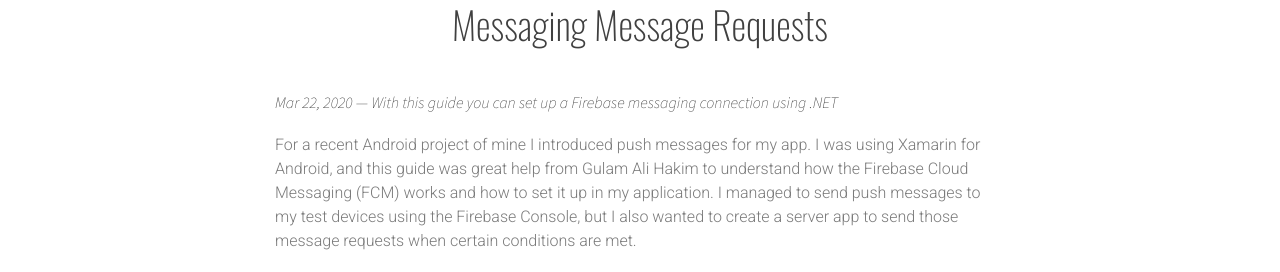
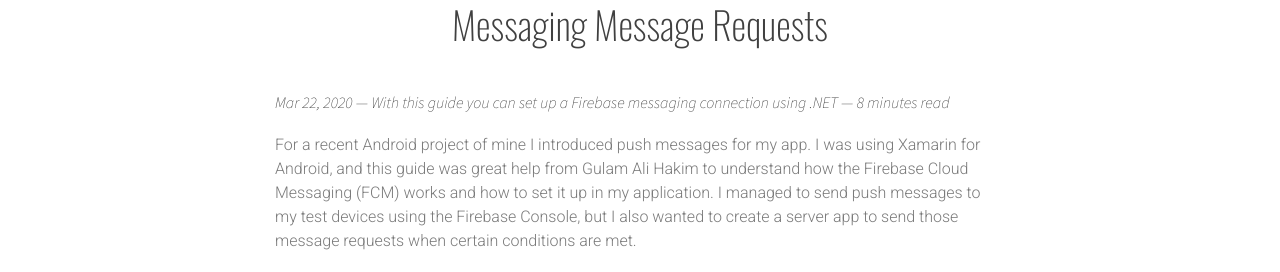
Before and after one commit to tomhudak/tomhudak.github.io, a Jekyll site: the page built from _posts/2020-03-22-building-a-net-core-app-server-to-send-firebase-cloud-messaging-requests.md, in a window 1280 px wide. Shown: the part 292-564 px from the top of the page. Built offline with Jekyll 4.4.1, drawn with Linux system fonts in a browser that asks for light colours; comment, search, counter and statistics services are not loaded.

Commit message:
New post and small changes

```diff
--- /dev/null
+++ b/_includes/read-time.html
@@ -0,0 +1,2 @@
+{% assign words = include.content | number_of_words %}
+{% if words < 270 %} 1 minute {% else %} {{ words | divided_by:135 }} minutes {% endif %} read
--- a/_layouts/post.html
+++ b/_layouts/post.html
@@ -4,8 +4,7 @@
 <div class="content">
   <h1>{{ page.title }}</h1>
 
-  <p class="post-description"><i>{{ page.date | date: "%b %-d, %Y" }} — {{ page.description }}</i></p>
-
+  <p class="post-description"><i>{{ page.date | date: "%b %-d, %Y" }} — {{ page.description }} — {% include read-time.html content=content %} </i></p>
   <article class="post-content">
     {{ content }}
   </article>
--- a/css/syntax.scss
+++ b/css/syntax.scss
@@ -1,9 +1,9 @@
 ---
 ---
 
-.highlight  { background: #ffffff; }
+.highlight  { background: #F6F9FB; }
 .highlight .c { color: #999988; font-style: italic } /* Comment */
-.highlight .err { color: #a61717; background-color: #e3d2d2 } /* Error */
+.highlight .err { color: #a61717; background-color: #F6F9FB } /* Error */
 .highlight .k { font-weight: bold } /* Keyword */
 .highlight .o { font-weight: bold } /* Operator */
 .highlight .cm { color: #999988; font-style: italic } /* Comment.Multiline */
```
Also changed, not shown: _posts/2021-11-16-containerize-your-development-environment-with-visual-studio-code.md (+59 -14 lines), assets/2021-11-16-dev-containers/0-banner.jpeg.
